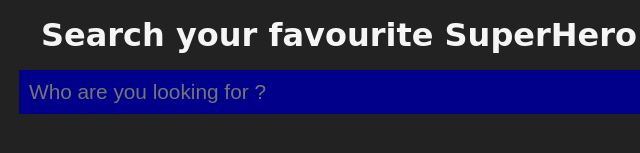
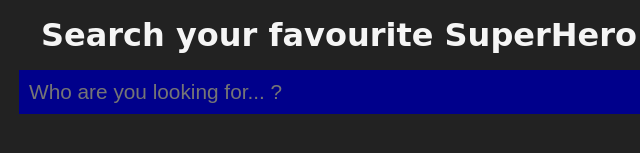
Before and after one commit to VinayRajbhar/SuperHero-Hunter-App, a plain HTML site: page index.html in a window 1280 px wide. Shown: the part 171-324 px from the top of the page, 301-941 px from the left. Drawn offline with Linux system fonts and the light colour scheme.

Commit message:
Update index.html

```diff
--- a/index.html
+++ b/index.html
@@ -22,7 +22,7 @@
 
         <!-- where we search the hero name -->
         <div id="input">
-            <input type="text" placeholder="Who are you looking for ?" id="search-bar">
+            <input type="text" placeholder="Who are you looking for... ?" id="search-bar">
         </div>
         <!-- where all heroes shows with key point -->
         <div id="search-list"></div>
```
